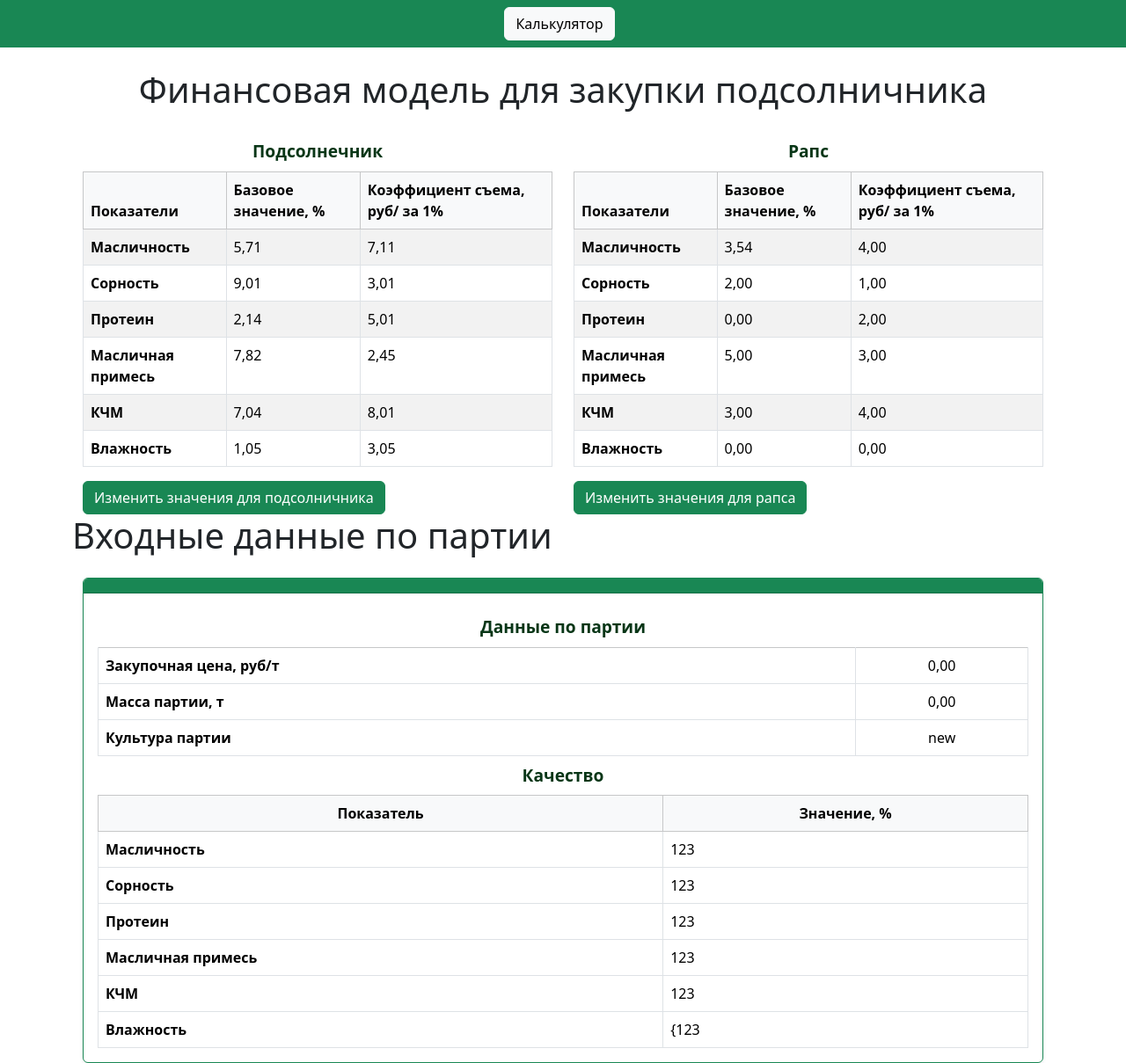
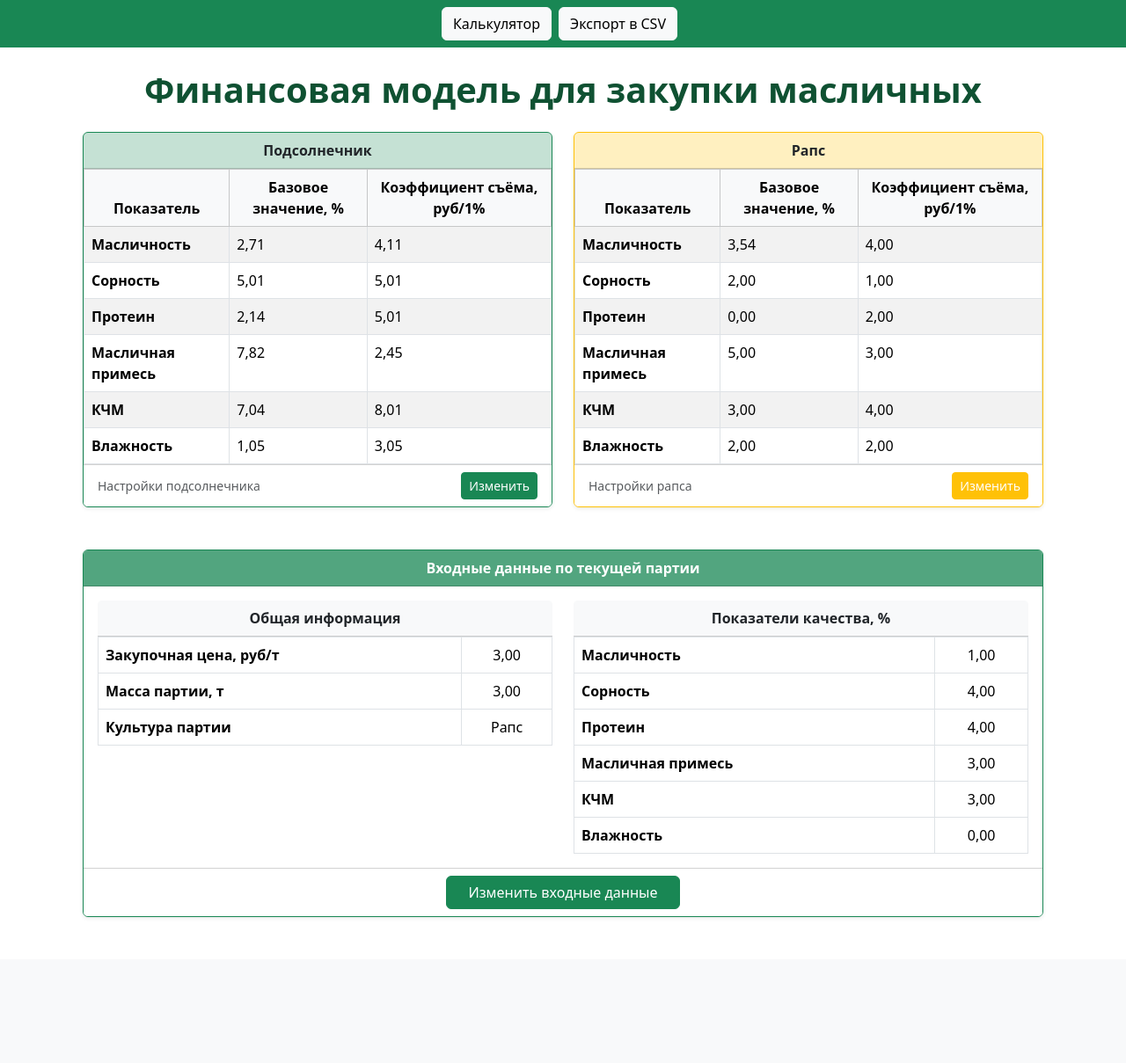
Before and after one commit to orcworker1/purch_calculator, a Django app: page / in a window 1280 px wide. Shown: the whole page at 88% size. After the commit the page ends 1043 px from the top, so only its background shows below. Run offline with Django 5.2, Linux system fonts and the light colour scheme; data comes from the database, SQL or seed files in the repository; some libraries are stand-ins or nearby versions.

Commit message:
add export in CSV

```diff
--- a/purch_calculator/removal_rates/urls.py
+++ b/purch_calculator/removal_rates/urls.py
@@ -2,10 +2,12 @@ from tkinter.font import names
 
 from django.contrib import admin
 from django.urls import path , include
-from purch_calculator.removal_rates.views import ViewRates, UpdateSunflower, UpdateRaps
+from purch_calculator.removal_rates.views import ViewRates, UpdateSunflower, UpdateRaps, UpdateDataByParty,ExportCSV
 
 urlpatterns = [
     path('',ViewRates.as_view(), name='index'),
     path('change_sunflower/',UpdateSunflower.as_view(),name='update_sunflower'),
     path('change_raps/',UpdateRaps.as_view(),name='update_raps'),
+    path('change_data_by_party', UpdateDataByParty.as_view(), name='update_by_party'),
+    path('export_CSV',ExportCSV.as_view(),name='export_csv')
 ]
--- a/purch_calculator/removal_rates/views.py
+++ b/purch_calculator/removal_rates/views.py
@@ -6,10 +6,16 @@ from django.views.generic import (
     ListView,
     UpdateView,
 )
+from django.views import View
+import pandas as pd
+from django.http import HttpResponse
 
 from purch_calculator.removal_rates.models import RemovalForSunflower
 from purch_calculator.removal_rates.models import RemovalForRapeseed , RawMaterialBatch
 from .forms import SunflowerForm , RapeseedForm , SunflowerBatchForm
+
+result = [1,2,3,4]
+
 
 class ViewRates(ListView):
     model = RemovalForSunflower
@@ -49,10 +55,27 @@ class UpdateRaps(UpdateView):
         return obj
 
 
-class CalculateSunflowerBatch(ListView):
+class UpdateDataByParty(UpdateView):
     model = RawMaterialBatch
     form_class = SunflowerBatchForm
-    template_name = 'index.html'
+    success_url = reverse_lazy('index')
+    template_name = 'change_data/update_data_by_party.html'
+
+    def get_object(self, queryset=None):
+        obj, _ = RawMaterialBatch.objects.get_or_create(pk=1)
+        return obj
+
+
+class ExportCSV(View):
+
+    def get(self, request, *args, **kwargs):
+        qs = result
+        df = pd.DataFrame(list(qs))
+        response = HttpResponse(content_type="text/csv")
+        response['Content-Disposition'] = 'attachment; filename="purch_result.csv"'
+        df.to_csv(path_or_buf=response, index=False, encoding="utf-8")
+        return response
+
 
 
 # Create your views here.
--- a/pyproject.toml
+++ b/pyproject.toml
@@ -7,4 +7,5 @@ requires-python = ">=3.12"
 dependencies = [
     "django>=5.2.8",
     "django-bootstrap5>=25.2",
+    "pandas>=2.3.3",
 ]
--- a/templates/base.html
+++ b/templates/base.html
@@ -12,6 +12,7 @@
     <nav class="navbar navbar-expand-lg bg-success navbar-dark">
         <div class="container-fluid justify-content-center">
             <a href="{%url 'index'%}" class="btn btn-light me-2">Калькулятор</a>
+            <a href="{%url 'export_csv'%}" class="btn btn-light me-2">Экспорт в CSV</a>
     </nav>
 
     <div class="container mt-4">
--- a/templates/change_data/update_sunflower.html
+++ b/templates/change_data/update_sunflower.html
@@ -72,6 +72,7 @@
     {% csrf_token %}
     <div class="table-container">
       <table class="table table-bordered table-sm compact-table">
+
         <thead>
           <tr>
             <th>Показатель</th>
--- a/templates/index.html
+++ b/templates/index.html
@@ -2,125 +2,235 @@
 {% load django_bootstrap5 %}
 
 {% block content %}
+
 <style>
-caption {
+  .section-title {
+    color: #0f5132;
+    font-weight: 600;
+  }
+
+  .table caption {
     caption-side: top;
-  font-weight: bold;
-  text-align: center;
-  font-size: 1.2rem;
-  color: #083617;
+    font-weight: 600;
+    color: #0f5132;
+  }
+
+  .card-action {
+    display: flex;
+    justify-content: space-between;
+    align-items: center;
+    gap: 0.75rem;
   }
 </style>
 
-<h1 class="text-center mb-4">
-  Финансовая модель для закупки подсолничника
+<section class="container mt-4">
+  <h1 class="text-center mb-4 section-title">
+    Финансовая модель для закупки масличных
   </h1>
 
-<div class="container">
-  <div class="row justify-content-center">
+  <div class="row g-4">
     <div class="col-md-6">
+      <div class="card shadow-sm h-100 border-success">
+        <div class="card-header bg-success bg-opacity-25 text-center fw-semibold">
+          Подсолнечник
+        </div>
+        <div class="card-body p-0">
           {% if sunflower %}
-      <table class="table table-bordered table-striped">
-        <caption>Подсолнечник</caption>
+          <table class="table table-striped table-bordered mb-0">
             <thead class="table-light">
-          <tr>
-            <th>Показатели</th>
+              <tr class="text-center">
+                <th>Показатель</th>
                 <th>Базовое значение, %</th>
-            <th>Коэффициент съема, руб/ за 1%</th>
+                <th>Коэффициент съёма, руб/1%</th>
               </tr>
             </thead>
             <tbody>
-          <tr><th>Масличность</th><td>{{sunflower.oil_content_base}}</td><td>{{sunflower.oil_content_removal}}</td></tr>
-          <tr><th>Сорность</th><td>{{sunflower.weed_impurity_base}}</td><td>{{sunflower.weed_impurity_removal}}</td></tr>
-          <tr><th>Протеин</th><td>{{sunflower.protein_base}}</td><td>{{sunflower.protein_removal}}</td></tr>
-          <tr><th>Масличная примесь</th><td>{{sunflower.oil_impurity_base}}</td><td>{{sunflower.oil_impurity_removal}}</td></tr>
-          <tr><th>КЧМ</th><td>{{sunflower.KCHM_base}}</td><td>{{sunflower.KCHM_removal}}</td></tr>
-          <tr><th>Влажность</th><td>{{sunflower.moisture_base}}</td><td>{{sunflower.moisture_removal}}</td></tr>
+              <tr>
+                <th scope="row" class="text-start">Масличность</th>
+                <td>{{ sunflower.oil_content_base }}</td>
+                <td>{{ sunflower.oil_content_removal }}</td>
+              </tr>
+              <tr>
+                <th scope="row" class="text-start">Сорность</th>
+                <td>{{ sunflower.weed_impurity_base }}</td>
+                <td>{{ sunflower.weed_impurity_removal }}</td>
+              </tr>
+              <tr>
+                <th scope="row" class="text-start">Протеин</th>
+                <td>{{ sunflower.protein_base }}</td>
+                <td>{{ sunflower.protein_removal }}</td>
+              </tr>
+              <tr>
+                <th scope="row" class="text-start">Масличная примесь</th>
+                <td>{{ sunflower.oil_impurity_base }}</td>
+                <td>{{ sunflower.oil_impurity_removal }}</td>
+              </tr>
+              <tr>
+                <th scope="row" class="text-start">КЧМ</th>
+                <td>{{ sunflower.KCHM_base }}</td>
+                <td>{{ sunflower.KCHM_removal }}</td>
+              </tr>
+              <tr>
+                <th scope="row" class="text-start">Влажность</th>
+                <td>{{ sunflower.moisture_base }}</td>
+                <td>{{ sunflower.moisture_removal }}</td>
+              </tr>
             </tbody>
           </table>
+          {% else %}
+          <div class="p-4 text-center text-muted">
+            Данные по подсолнечнику пока не заданы.
+          </div>
           {% endif %}
- <a href="{% url 'update_sunflower' %}" class="btn btn-success">Изменить значения для подсолничника</a>
         </div>
-    <div class="col-md-6">
-      {% if raps %}
-      <table class="table table-bordered table-striped">
-        <caption>Рапс</caption>
-        <thead class="table-light">
-          <tr>
-            <th>Показатели</th>
-            <th>Базовое значение, %</th>
-            <th>Коэффициент съема, руб/ за 1%</th>
-          </tr>
-        </thead>
-        <tbody>
-          <tr><th>Масличность</th><td>{{raps.oil_content_base}}</td><td>{{raps.oil_content_removal}}</td></tr>
-          <tr><th>Сорность</th><td>{{raps.weed_impurity_base}}</td><td>{{raps.weed_impurity_removal}}</td></tr>
-          <tr><th>Протеин</th><td>{{raps.protein_base}}</td><td>{{raps.protein_removal}}</td></tr>
-          <tr><th>Масличная примесь</th><td>{{raps.oil_impurity_base}}</td><td>{{raps.oil_impurity_removal}}</td></tr>
-          <tr><th>КЧМ</th><td>{{raps.KCHM_base}}</td><td>{{raps.KCHM_removal}}</td></tr>
-          <tr><th>Влажность</th><td>{{raps.moisture_base}}</td><td>{{raps.moisture_removal}}</td></tr>
-        </tbody>
-      </table>
-       {% endif %}
-       <a href="{% url 'update_raps' %}" class="btn btn-success">Изменить значения для рапса</a>
+        <div class="card-footer bg-white card-action">
+          <span class="text-muted small">Настройки подсолнечника</span>
+          <a href="{% url 'update_sunflower' %}" class="btn btn-success btn-sm">Изменить</a>
         </div>
       </div>
     </div>
 
-<h1 class="text-left mb-4">
-  Входные данные по партии
-</h1>
-
-{% if batch %}
-<div class="container mt-4">
-  <div class="card shadow-sm border-success">
-    <div class="card-header bg-success text-white text-center fw-bold">
-
+    <div class="col-md-6">
+      <div class="card shadow-sm h-100 border-warning">
+        <div class="card-header bg-warning bg-opacity-25 text-center fw-semibold">
+          Рапс
         </div>
-    <div class="card-body">
-      <table class="table table-bordered align-middle mb-0">
-        <caption>Данные по партии</caption>
+        <div class="card-body p-0">
+          {% if raps %}
+          <table class="table table-striped table-bordered mb-0">
             <thead class="table-light">
               <tr class="text-center">
-
+                <th>Показатель</th>
+                <th>Базовое значение, %</th>
+                <th>Коэффициент съёма, руб/1%</th>
               </tr>
             </thead>
             <tbody>
               <tr>
-            <th scope="row">Закупочная цена, руб/т</th>
+                <th scope="row" class="text-start">Масличность</th>
+                <td>{{ raps.oil_content_base }}</td>
+                <td>{{ raps.oil_content_removal }}</td>
+              </tr>
+              <tr>
+                <th scope="row" class="text-start">Сорность</th>
+                <td>{{ raps.weed_impurity_base }}</td>
+                <td>{{ raps.weed_impurity_removal }}</td>
+              </tr>
+              <tr>
+                <th scope="row" class="text-start">Протеин</th>
+                <td>{{ raps.protein_base }}</td>
+                <td>{{ raps.protein_removal }}</td>
+              </tr>
+              <tr>
+                <th scope="row" class="text-start">Масличная примесь</th>
+                <td>{{ raps.oil_impurity_base }}</td>
+                <td>{{ raps.oil_impurity_removal }}</td>
+              </tr>
+              <tr>
+                <th scope="row" class="text-start">КЧМ</th>
+                <td>{{ raps.KCHM_base }}</td>
+                <td>{{ raps.KCHM_removal }}</td>
+              </tr>
+              <tr>
+                <th scope="row" class="text-start">Влажность</th>
+                <td>{{ raps.moisture_base }}</td>
+                <td>{{ raps.moisture_removal }}</td>
+              </tr>
+            </tbody>
+          </table>
+          {% else %}
+          <div class="p-4 text-center text-muted">
+            Данные по рапсу пока не заданы.
+          </div>
+          {% endif %}
+        </div>
+        <div class="card-footer bg-white card-action">
+          <span class="text-muted small">Настройки рапса</span>
+          <a href="{% url 'update_raps' %}" class="btn btn-warning btn-sm text-white">Изменить</a>
+        </div>
+      </div>
+    </div>
+  </div>
+</section>
+
+{% if batch %}
+<section class="container mt-5 mb-5">
+  <div class="card shadow-sm border-success">
+    <div class="card-header bg-success bg-opacity-75 text-white text-center fw-semibold">
+      Входные данные по текущей партии
+    </div>
+    <div class="card-body">
+      <div class="row g-4">
+        <div class="col-lg-6">
+          <div class="card h-100 border-0">
+            <div class="card-header bg-light fw-semibold text-center">
+              Общая информация
+            </div>
+            <div class="card-body p-0">
+              <table class="table table-bordered mb-0">
+                <tbody>
+                  <tr>
+                    <th scope="row" class="text-start">Закупочная цена, руб/т</th>
                     <td class="text-center">{{ batch.purchase_price }}</td>
                   </tr>
                   <tr>
-            <th scope="row">Масса партии, т</th>
-            <td class="text-center">{{ batch.weight }}</td>
+                    <th scope="row" class="text-start">Масса партии, т</th>
+                    <td class="text-center">{{ batch.weight_actual }}</td>
                   </tr>
                   <tr>
-            <th scope="row">Культура партии</th>
-            <td class="text-center">{{ batch.culture }}</td>
+                    <th scope="row" class="text-start">Культура партии</th>
+                    <td class="text-center">{{ batch.get_culture_display }}</td>
                   </tr>
-        </tbody>
-      </table>
-       <table class="table table-bordered align-middle mb-0">
-        <caption>Качество</caption>
-         <thead class="table-light">
-         <tr class="text-center">
-            <th>Показатель</th>
-            <th>Значение, %</th>
-          </tr>
-         </thead>
-         <tbody>
-          <tr><th>Масличность</th><td>123</td>
-          <tr><th>Сорность</th><td>123</td>
-          <tr><th>Протеин</th><td>123</td>
-          <tr><th>Масличная примесь</th><td>123</td>
-          <tr><th>КЧМ</th><td>123</td>
-          <tr><th>Влажность</th><td>{123</td>
                 </tbody>
               </table>
             </div>
           </div>
         </div>
 
+        <div class="col-lg-6">
+          <div class="card h-100 border-0">
+            <div class="card-header bg-light fw-semibold text-center">
+              Показатели качества, %
+            </div>
+            <div class="card-body p-0">
+              <table class="table table-bordered mb-0">
+                <tbody>
+                  <tr>
+                    <th scope="row" class="text-start">Масличность</th>
+                    <td class="text-center">{{ batch.oil_content_actual }}</td>
+                  </tr>
+                  <tr>
+                    <th scope="row" class="text-start">Сорность</th>
+                    <td class="text-center">{{ batch.weed_impurity_actual }}</td>
+                  </tr>
+                  <tr>
+                    <th scope="row" class="text-start">Протеин</th>
+                    <td class="text-center">{{ batch.protein_actual }}</td>
+                  </tr>
+                  <tr>
+                    <th scope="row" class="text-start">Масличная примесь</th>
+                    <td class="text-center">{{ batch.oil_impurity_actual }}</td>
+                  </tr>
+                  <tr>
+                    <th scope="row" class="text-start">КЧМ</th>
+                    <td class="text-center">{{ batch.KCHM_actual }}</td>
+                  </tr>
+                  <tr>
+                    <th scope="row" class="text-start">Влажность</th>
+                    <td class="text-center">{{ batch.moisture_actual }}</td>
+                  </tr>
+                </tbody>
+              </table>
+            </div>
+          </div>
+        </div>
+      </div>
+    </div>
+    <div class="card-footer bg-white text-center">
+      <a href="{% url 'update_by_party' %}" class="btn btn-success px-4">Изменить входные данные</a>
+    </div>
+  </div>
+</section>
 {% endif %}
 
 {% endblock %}
```
Also changed, not shown: purch_calculator/removal_rates/forms.py (+15 -10 lines), purch_calculator/removal_rates/models.py (+10 -10 lines), templates/change_data/update_data_by_party.html (added, +148 -0 lines), db.sqlite3, purch_calculator/removal_rates/migrations/0013_rename_weight_rawmaterialbatch_weight_actual.py (added), 1 other file. Lines whose indentation alone changed are shown as unchanged.
